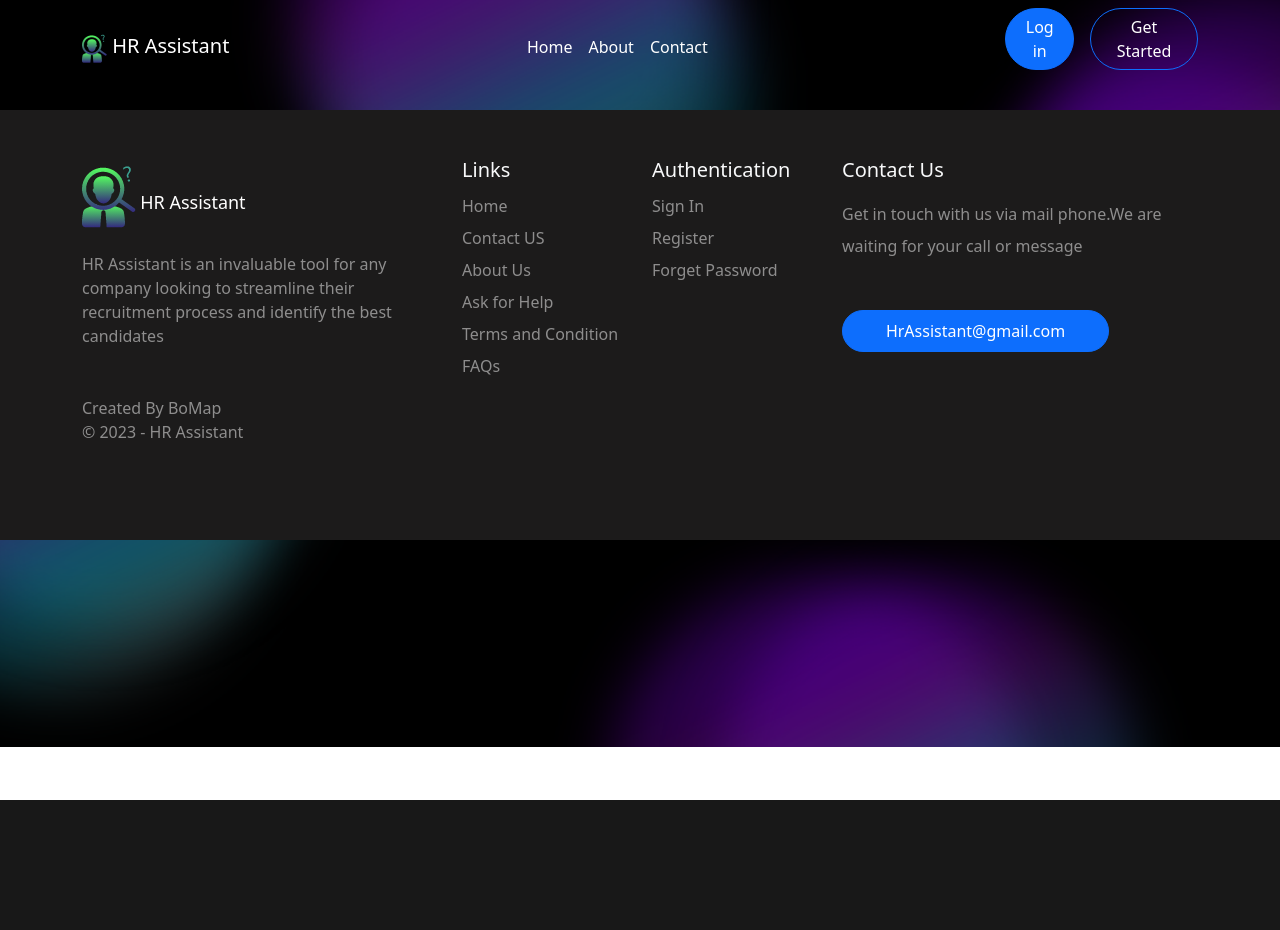
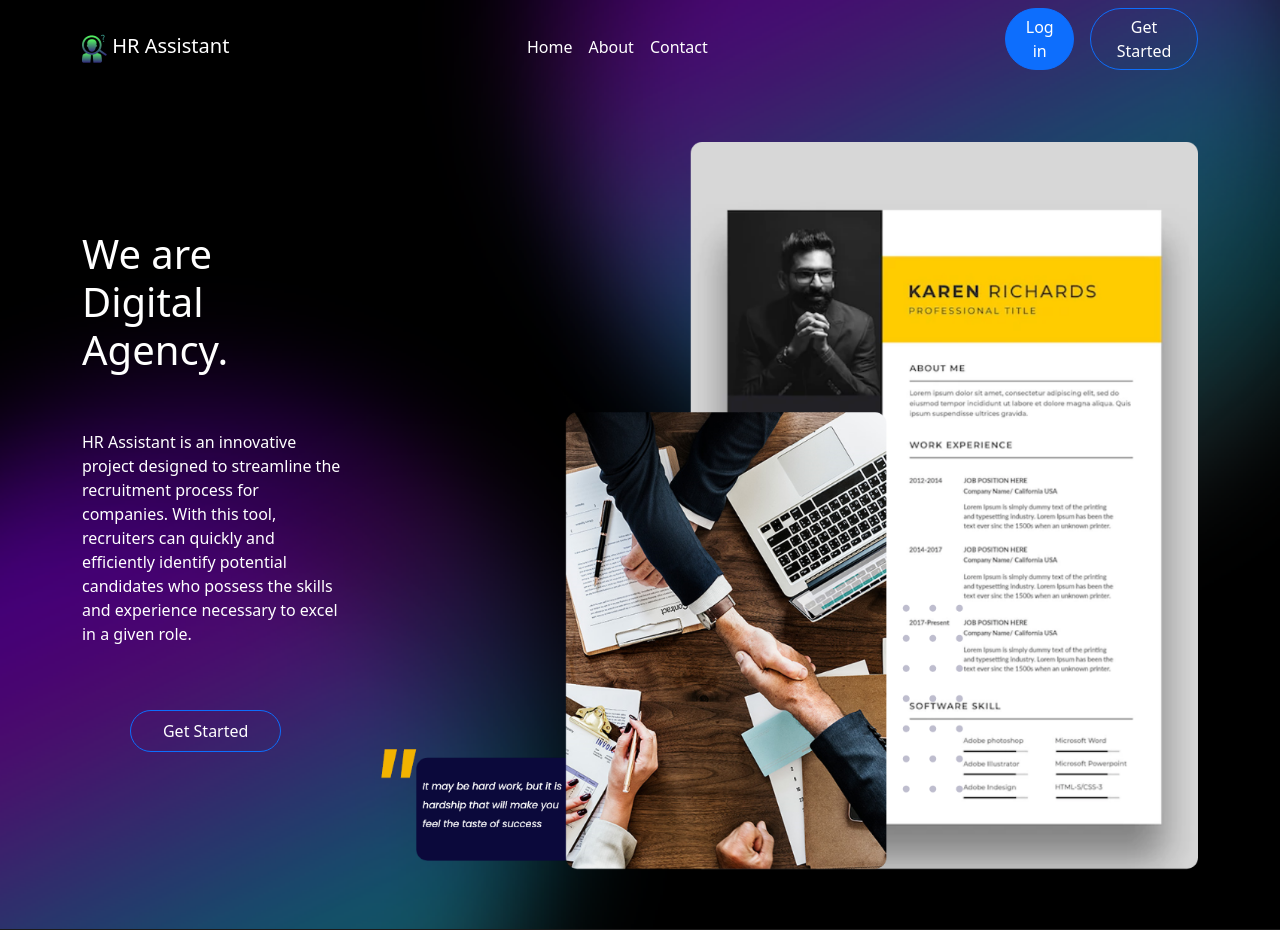
Before and after one commit to MaarkNassef/GraduationProject, a Flask app: page / in a window 1280 px wide. Shown: the top 930 px of the page. Before the commit the page ends 800 px from the top, so only its background shows below. Run offline with Flask 3, Linux system fonts and the light colour scheme; some libraries are stand-ins or nearby versions.

Commit message:
Navigations.

```diff
--- a/app.py
+++ b/app.py
@@ -29,7 +29,7 @@ def home():
     if 'ID' in session:
         result = getHrJobOpportunity(session['ID'])
         return render_template('hrHomee.html',Data = result)
-    return render_template('base.html')
+    return render_template('Getstarted.html')
 
 @app.route('/signIn',methods=['GET','POST'])
 def signin():
@@ -71,9 +71,9 @@ def totp():
 @app.route('/aboutus')
 def aboutus():
     return render_template('Aboutus.html')
+
 @app.route('/FillForm/<int:ID>',methods=['GET','POST'])
 def FillForm(ID):
-
     if (request.method=='GET'):
         return render_template('FillForm.html')
     else:
@@ -88,20 +88,17 @@ def FillForm(ID):
 
         userObjective = request.form['Objective']
 
-        if(userName!="" and userEmail!="" and userEducation!="" and userName!="" and userSkills!="" and userAddress!="" and userPhoneNumber!="" and userProjects!="" and userExperience!="" and userObjective!=""):
-            fillForm(userName,userEmail,userEducation,userSkills,userAddress,userPhoneNumber,userProjects,userExperience,ID,userObjective)
-            return redirect(url_for('home'))
-
-
-
-
+        fillForm(userName,userEmail,userEducation,userSkills,userAddress,userPhoneNumber,userProjects,userExperience,ID,userObjective)
+        return redirect(url_for('home'))
 
 @app.route('/AddJobForm')
 def AddJobForm():
     return render_template('AddJobForm.html')
+
 @app.route('/BrowseJob')
 def BrowseJob():
     return render_template('BrowseJob.html')
+
 @app.route('/logout')
 def logout():
     session.clear()
@@ -110,22 +107,23 @@ def logout():
 @app.route('/contactus')
 def contactus():
     return render_template('contactus.html')
+
 @app.route('/Getstarted')
 def Getstarted():
     return render_template('Getstarted.html')
+
 @app.route('/Uploadtype/<int:ID>')
 def Uploadtype(ID):
     return render_template('Uploadtype.html',id = ID)
 
-
-
-
 @app.route('/NotFound')
 def NotFound():
     return render_template('Notfound.html')
+
 @app.route('/UploadCv')
 def Uploadcv():
     return render_template('UploadCv.html')
+
 @app.route('/addOpportunity',methods=['GET','POST'])
 def addJob():
     if (request.method=='GET'):
--- a/templates/Getstarted.html
+++ b/templates/Getstarted.html
@@ -15,7 +15,7 @@
                         candidates who possess the skills and experience necessary to excel in a given role.
                     </p>
                     <a class="btn btn-outline-primary rounded-pill m-5 text-white  "
-                        style="color:#7620FF ; padding: 0.5rem 1.99999rem ;" href="#">Get Started</a><br><br>
+                        style="color:#7620FF ; padding: 0.5rem 1.99999rem ;" href="{{url_for('signUp')}}">Get Started</a><br><br>
                 </div>
                 <div class="col-lg-9">
                     <img src="{{url_for('static' ,filename='PhotoGetStarted/GetStarted photo.png')}}" alt="labtop" class="img-fluid">
--- a/templates/base.html
+++ b/templates/base.html
@@ -38,7 +38,7 @@
                             <a class="nav-link" href="{{url_for('aboutus')}}">About</a>
                         </li>
                         <li class="nav-item">
-                            <a class="nav-link" href="#">Contact</a>
+                            <a class="nav-link" href="{{url_for('contactus')}}">Contact</a>
                         </li>
                         {% if 'ID' in session: %} <!--Signed In-->
                         <div class="search ps-3 pe-3 d-none d-lg-block">
@@ -95,7 +95,7 @@
                         <h5 class="text-light">Links</h5>
                         <ul class="list-unstyled lh-lg">
                             <li><a class="navbar-brand" href="/">Home</a></li>
-                            <li><a class="navbar-brand" href="#">Contact US</a></li>
+                            <li><a class="navbar-brand" href="{{url_for('contactus')}}">Contact US</a></li>
                             <li><a class="navbar-brand" href="{{url_for('aboutus')}}">About Us</a></li>
                             <li><a class="navbar-brand" href="#">Ask for Help</a></li>
                             <li><a class="navbar-brand" href="#">Terms and Condition</a></li>
```
